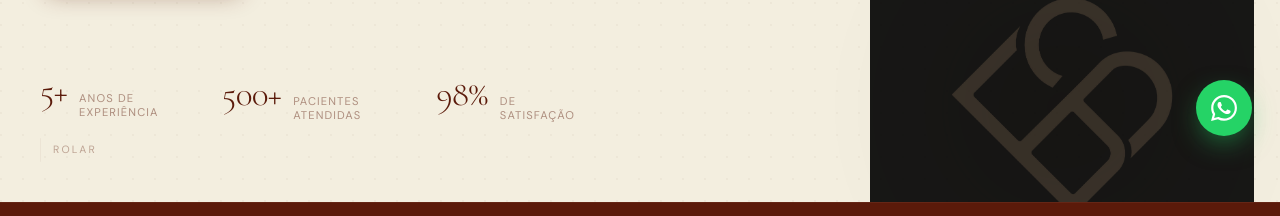
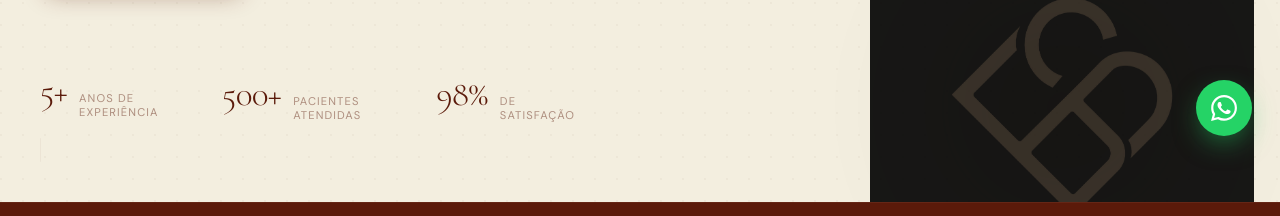
Before and after one commit to Eliseu-Oliveira/Nutricionista-Isabela, a React (Vite) app: page / in a window 1280 px wide. Shown: the part 636-852 px from the top of the page. Built offline with nearby package versions, Linux system fonts and the light colour scheme.

Commit message:
Atualização de um problema em uma section do site

```diff
--- a/src/components/Hero.jsx
+++ b/src/components/Hero.jsx
@@ -138,7 +138,6 @@ export default function Hero() {
           animate={{ scaleY: [1, 0.55, 1], opacity: [0.4, 0.15, 0.4] }}
           transition={{ duration: 2, repeat: Infinity, ease: 'easeInOut' }}
         />
-        Rolar
       </motion.div>
     </section>
   )
```
